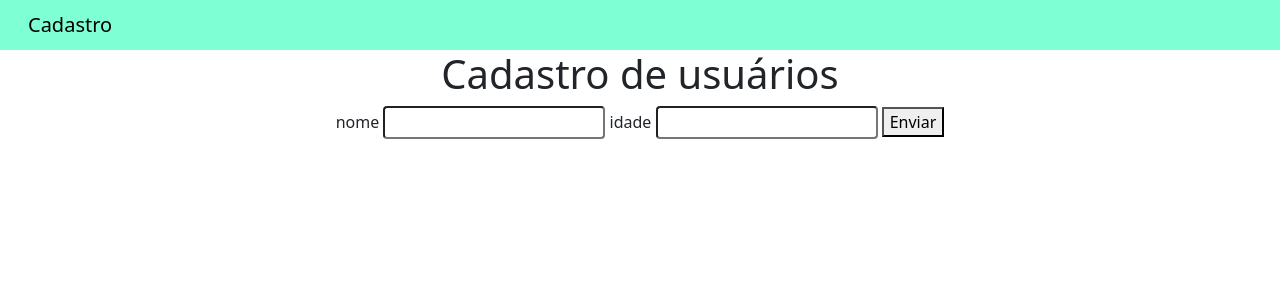
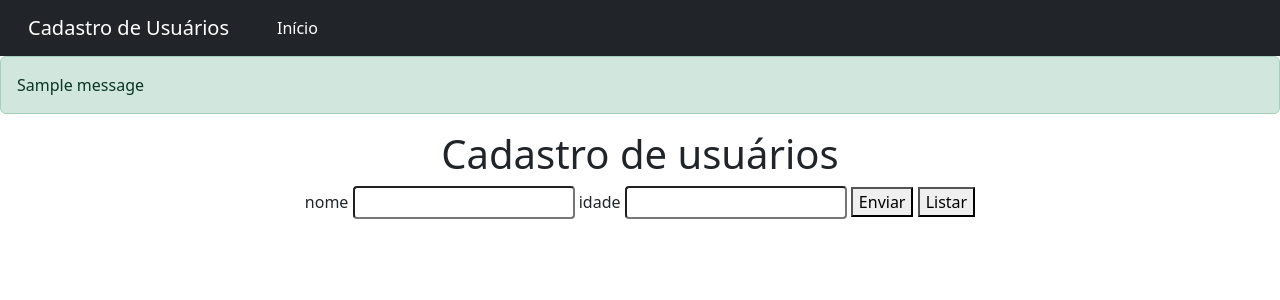
Before and after one commit to hudalves/projeto_cad_usuarios, a Django app: page / in a window 1280 px wide. Shown: the top 300 px of the page. Run offline with Django 5.2, Linux system fonts and the light colour scheme; tables that the repository leaves empty hold one stand-in row (values such as "Sample post"); one stand-in notice (Sample message) is shown.

Commit message:
Update home.html

```diff
--- a/projeto_cad_usuário/app_cad_usuarios/templates/usuarios/home.html
+++ b/projeto_cad_usuário/app_cad_usuarios/templates/usuarios/home.html
@@ -1,42 +1,24 @@
-<!doctype html>
-<html lang="pt-br" dir="ltl">
-  <head>
-    <!-- Required meta tags -->
-    <meta charset="utf-8">
-    <meta name="viewport" content="width=device-width, initial-scale=1">
-
-    <!-- Bootstrap CSS -->
-    <link rel="stylesheet" href="https://cdn.jsdelivr.net/npm/bootstrap@5.3.8/dist/css/bootstrap.rtl.min.css" integrity="sha384-CfCrinSRH2IR6a4e6fy2q6ioOX7O6Mtm1L9vRvFZ1trBncWmMePhzvafv7oIcWiW" crossorigin="anonymous">
-
-    <title>Cadastro</title>
-  </head>
-  <body>
-    <nav style="background-color: aquamarine !important; "class="navbar bg-body-tertiary">
-  <div class="container-fluid">
-    <span class="navbar-brand mb-0 h1">Cadastro</span>
-  </div>
-</nav>
-<form action=" {% url "listagem_usuarios" %} "method='post'>
+{% extends 'usuarios/base.html' %}
+{% block conteudo %}
+  {% if messages %}
+    {% for message in messages %}
+      <div class="alert {% if message.tags %}alert-{{ message.tags }}{% endif %}">
+        {{ message }}
+      </div>
+    {% endfor %}
+  {% endif %}
+<form action="{% url 'listagem_usuarios' %}"method='post'>
+  {% csrf_token %}
   <div style="text-align: center;" class="container">
     <h1>Cadastro de usuários</h1>
     nome <input name='nome' class="form-control-sm" type="text">
     idade <input name='idade'class="form-control-sm" type="text">
-    <button>Enviar</button>
-  </div>
-</form>
+
+    <button type="submit" name="acao" value="enviar">Enviar</button>
+
+    <button type="submit" name="acao" value="listar">Listar</button>
+    </div>
+  </form>
 
 
-
-
-    <!-- Optional JavaScript; choose one of the two! -->
-
-    <!-- Option 1: Bootstrap Bundle with Popper -->
-    <script src="https://cdn.jsdelivr.net/npm/bootstrap@5.3.8/dist/js/bootstrap.bundle.min.js" integrity="sha384-FKyoEForCGlyvwx9Hj09JcYn3nv7wiPVlz7YYwJrWVcXK/BmnVDxM+D2scQbITxI" crossorigin="anonymous"></script>
-
-    <!-- Option 2: Separate Popper and Bootstrap JS -->
-    <!--
-    <script src="https://cdn.jsdelivr.net/npm/@popperjs/core@2.11.8/dist/umd/popper.min.js" integrity="sha384-I7E8VVD/ismYTF4hNIPjVp/Zjvgyol6VFvRkX/vR+Vc4jQkC+hVqc2pM8ODewa9r" crossorigin="anonymous"></script>
-    <script src="https://cdn.jsdelivr.net/npm/bootstrap@5.3.8/dist/js/bootstrap.min.js" integrity="sha384-G/EV+4j2dNv+tEPo3++6LCgdCROaejBqfUeNjuKAiuXbjrxilcCdDz6ZAVfHWe1Y" crossorigin="anonymous"></script>
-    -->
-  </body>
-</html>
+{% endblock %}
```
